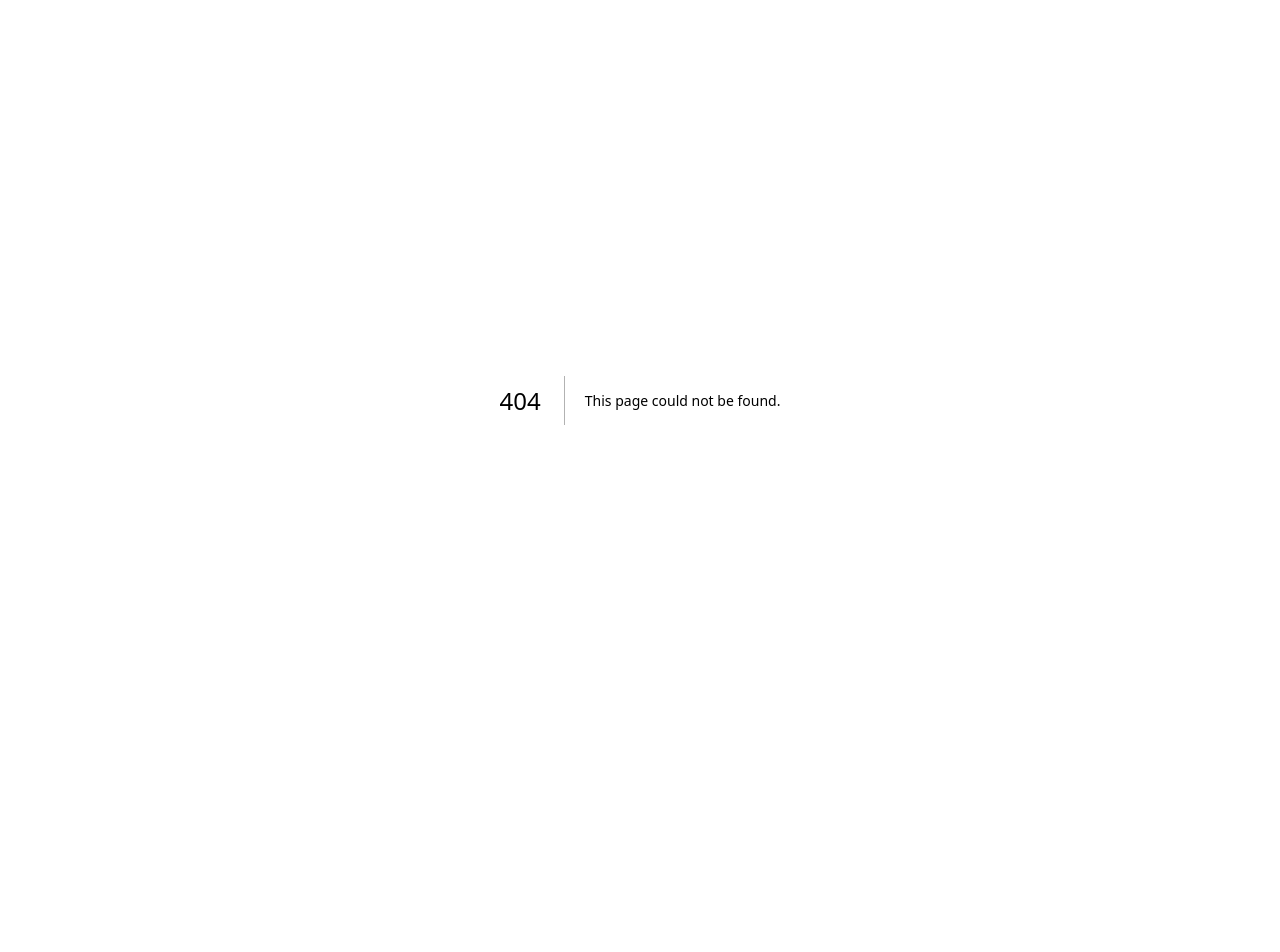
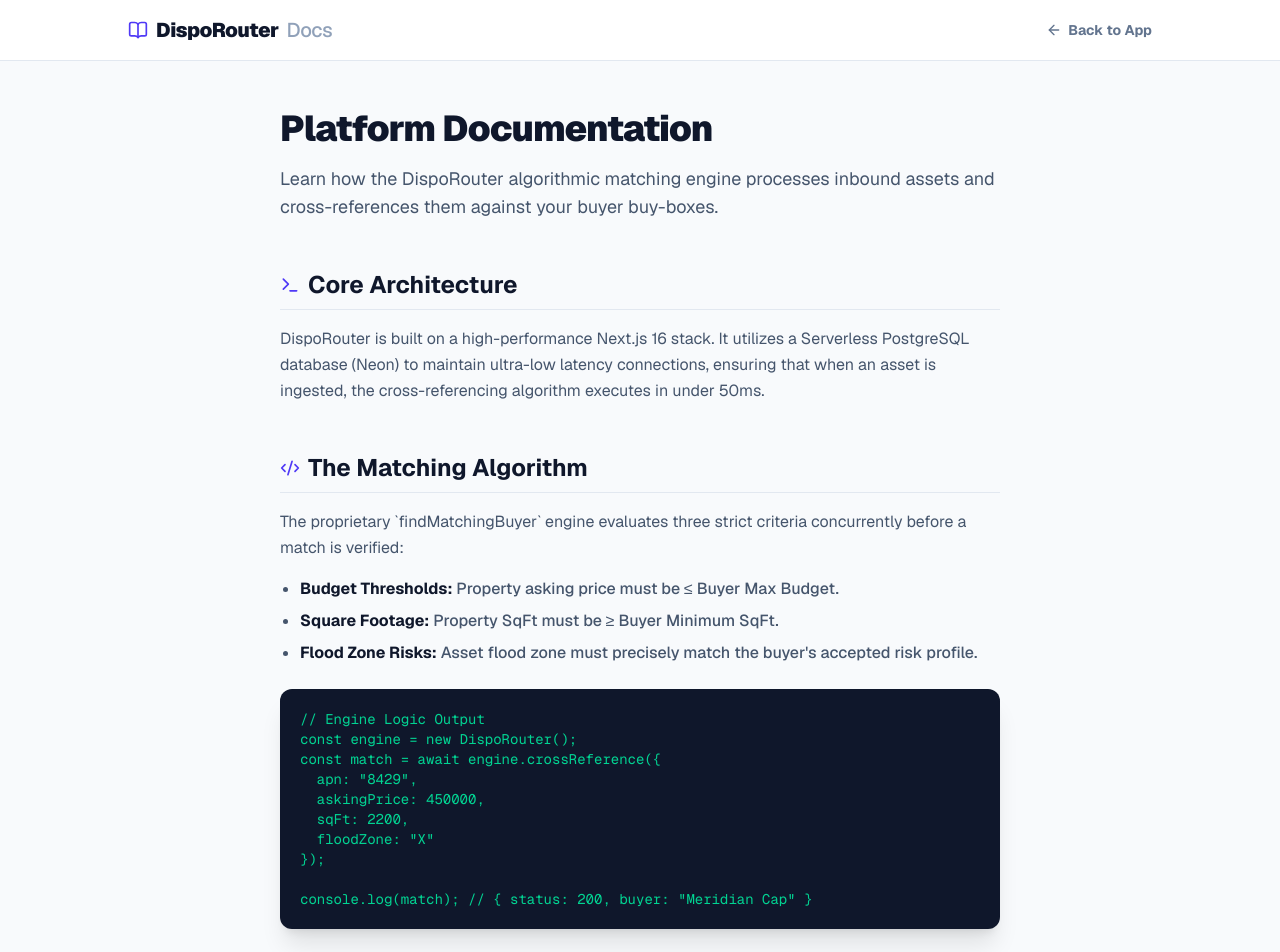
Before and after one commit to Devrancis/DispoRouter, a Next.js app: page /docs in a window 1280 px wide. Before the commit this address had no page. Shown: the top 952 px of the page. Before the commit the page ends 800 px from the top, so only its background shows below. Built offline with nearby package versions, Linux system fonts and the light colour scheme.

Commit message:
feat(pages): add platform documentation and api status pages

```diff
--- /dev/null
+++ b/src/app/docs/page.tsx
@@ -0,0 +1,78 @@
+import Link from 'next/link'
+import { ArrowLeft, BookOpen, Terminal, Code2, Database } from 'lucide-react'
+
+export default function DocsPage() {
+  return (
+    <div className="min-h-screen bg-slate-50 text-slate-900 font-sans">
+      {/* Docs Header */}
+      <nav className="bg-white border-b border-slate-200 px-6 py-4 sticky top-0 z-50">
+        <div className="max-w-5xl mx-auto flex justify-between items-center">
+          <div className="font-black text-xl tracking-tight flex items-center gap-2">
+            <BookOpen className="w-5 h-5 text-indigo-600" />
+            DispoRouter <span className="text-slate-400 font-medium">Docs</span>
+          </div>
+          <Link href="/" className="text-sm font-bold text-slate-500 hover:text-indigo-600 flex items-center gap-1.5 transition-colors">
+            <ArrowLeft className="w-4 h-4" /> Back to App
+          </Link>
+        </div>
+      </nav>
+
+      <main className="max-w-3xl mx-auto px-6 py-12">
+        <h1 className="text-4xl font-black tracking-tight mb-4">Platform Documentation</h1>
+        <p className="text-lg text-slate-600 mb-12">Learn how the DispoRouter algorithmic matching engine processes inbound assets and cross-references them against your buyer buy-boxes.</p>
+
+        <div className="space-y-12">
+          {/* Section 1 */}
+          <section>
+            <h2 className="text-2xl font-bold flex items-center gap-2 border-b border-slate-200 pb-2 mb-4">
+              <Terminal className="w-5 h-5 text-indigo-600" /> Core Architecture
+            </h2>
+            <p className="text-slate-600 leading-relaxed mb-4">
+              DispoRouter is built on a high-performance Next.js 16 stack. It utilizes a Serverless PostgreSQL database (Neon) to maintain ultra-low latency connections, ensuring that when an asset is ingested, the cross-referencing algorithm executes in under 50ms.
+            </p>
+          </section>
+
+          {/* Section 2 */}
+          <section>
+            <h2 className="text-2xl font-bold flex items-center gap-2 border-b border-slate-200 pb-2 mb-4">
+              <Code2 className="w-5 h-5 text-indigo-600" /> The Matching Algorithm
+            </h2>
+            <p className="text-slate-600 leading-relaxed mb-4">
+              The proprietary `findMatchingBuyer` engine evaluates three strict criteria concurrently before a match is verified:
+            </p>
+            <ul className="list-disc pl-5 space-y-2 text-slate-600 font-medium mb-6">
+              <li><strong className="text-slate-900">Budget Thresholds:</strong> Property asking price must be ≤ Buyer Max Budget.</li>
+              <li><strong className="text-slate-900">Square Footage:</strong> Property SqFt must be ≥ Buyer Minimum SqFt.</li>
+              <li><strong className="text-slate-900">Flood Zone Risks:</strong> Asset flood zone must precisely match the buyer's accepted risk profile.</li>
+            </ul>
+
+            <div className="bg-slate-900 rounded-xl p-5 overflow-x-auto shadow-xl">
+              <pre className="text-sm text-emerald-400 font-mono">
+                <code>{`// Engine Logic Output
+const engine = new DispoRouter();
+const match = await engine.crossReference({
+  apn: "8429",
+  askingPrice: 450000,
+  sqFt: 2200,
+  floodZone: "X"
+});
+
+console.log(match); // { status: 200, buyer: "Meridian Cap" }`}</code>
+              </pre>
+            </div>
+          </section>
+
+          {/* Section 3 */}
+          <section>
+            <h2 className="text-2xl font-bold flex items-center gap-2 border-b border-slate-200 pb-2 mb-4">
+              <Database className="w-5 h-5 text-indigo-600" /> WebSockets & Automation (Upcoming)
+            </h2>
+            <p className="text-slate-600 leading-relaxed mb-4">
+              Phase 3 of the DispoRouter deployment will introduce live telemetry pipelines. Upon a successful algorithmic match, the system will trigger a Twilio REST API payload to instantly broadcast SMS notifications to the matched VIP buyer.
+            </p>
+          </section>
+        </div>
+      </main>
+    </div>
+  )
+}
--- /dev/null
+++ b/src/app/status/page.tsx
@@ -0,0 +1,63 @@
+import Link from 'next/link'
+import { ArrowLeft, CheckCircle2, Activity, Server, Database } from 'lucide-react'
+
+export default function StatusPage() {
+  return (
+    <div className="min-h-screen bg-slate-50 text-slate-900 font-sans py-12 px-6">
+      <div className="max-w-3xl mx-auto">
+
+        <Link href="/" className="text-sm font-bold text-slate-500 hover:text-indigo-600 flex items-center gap-1.5 transition-colors mb-8">
+          <ArrowLeft className="w-4 h-4" /> Back to DispoRouter
+        </Link>
+
+        <div className="bg-white rounded-2xl p-8 border border-slate-200 shadow-sm text-center mb-8">
+          <div className="w-16 h-16 bg-emerald-50 rounded-full flex items-center justify-center mx-auto mb-4 border border-emerald-100">
+            <CheckCircle2 className="w-8 h-8 text-emerald-500" />
+          </div>
+          <h1 className="text-3xl font-black tracking-tight mb-2">All Systems Operational</h1>
+          <p className="text-slate-500 font-medium">Last updated: Just now</p>
+        </div>
+
+        <h2 className="text-lg font-bold mb-4 px-2">System Metrics</h2>
+
+        <div className="bg-white rounded-2xl border border-slate-200 shadow-sm overflow-hidden">
+          {/* Item 1 */}
+          <div className="px-6 py-4 flex items-center justify-between border-b border-slate-100">
+            <div className="flex items-center gap-3">
+              <Activity className="w-5 h-5 text-slate-400" />
+              <span className="font-bold text-slate-700">Algorithmic Routing Engine</span>
+            </div>
+            <div className="flex items-center gap-2">
+              <span className="text-xs font-mono text-slate-400 hidden sm:block">42ms latency</span>
+              <span className="text-emerald-600 text-sm font-bold bg-emerald-50 px-3 py-1 rounded-full border border-emerald-100">Operational</span>
+            </div>
+          </div>
+
+          {/* Item 2 */}
+          <div className="px-6 py-4 flex items-center justify-between border-b border-slate-100">
+            <div className="flex items-center gap-3">
+              <Database className="w-5 h-5 text-slate-400" />
+              <span className="font-bold text-slate-700">Neon Serverless DB (EU-West)</span>
+            </div>
+            <div className="flex items-center gap-2">
+              <span className="text-xs font-mono text-slate-400 hidden sm:block">12ms latency</span>
+              <span className="text-emerald-600 text-sm font-bold bg-emerald-50 px-3 py-1 rounded-full border border-emerald-100">Operational</span>
+            </div>
+          </div>
+
+          {/* Item 3 */}
+          <div className="px-6 py-4 flex items-center justify-between">
+            <div className="flex items-center gap-3">
+              <Server className="w-5 h-5 text-slate-400" />
+              <span className="font-bold text-slate-700">Vercel Edge Network</span>
+            </div>
+            <div className="flex items-center gap-2">
+              <span className="text-emerald-600 text-sm font-bold bg-emerald-50 px-3 py-1 rounded-full border border-emerald-100">Operational</span>
+            </div>
+          </div>
+        </div>
+
+      </div>
+    </div>
+  )
+}
```
